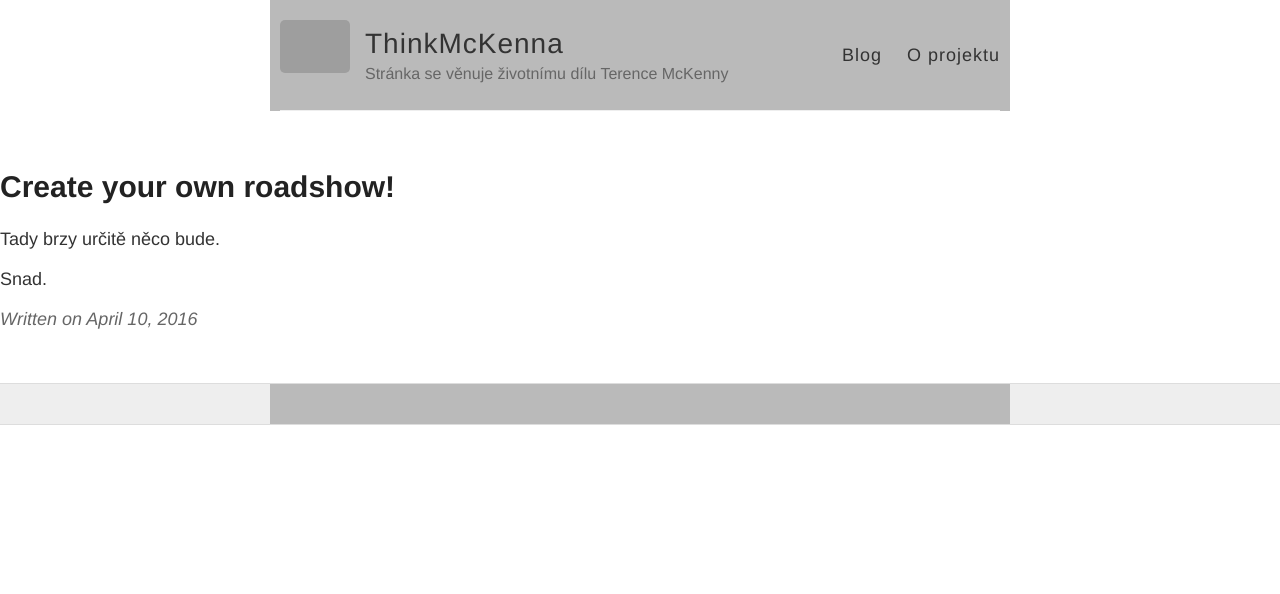
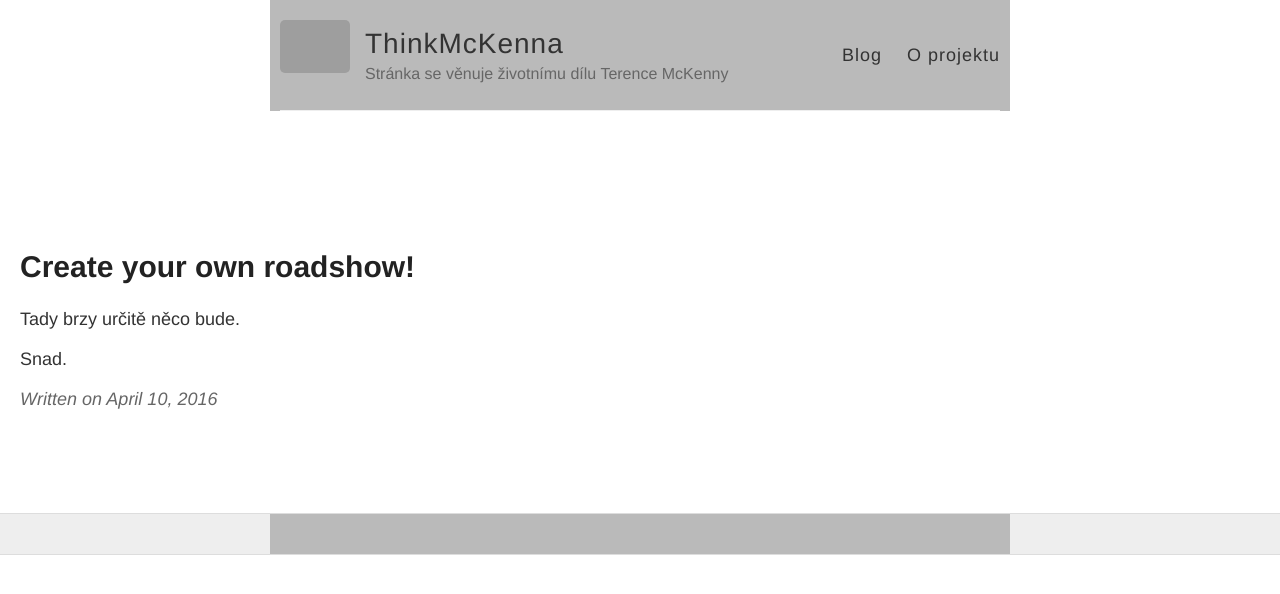
Before and after one commit to lucie-pelikanova/HavelockatGITHUB.github.io, a Jekyll site: the page built from _posts/2016-4-10-Prvni-post.md, in a window 1280 px wide. Shown: the top 594 px of the page. Built offline with Jekyll 4.4.1, drawn with Linux system fonts in a browser that asks for light colours; grey boxes are pictures that could not be loaded.

Commit message:
Update default.html

```diff
--- a/_layouts/default.html
+++ b/_layouts/default.html
@@ -21,6 +21,11 @@
     .container{
       background-color:#bababa;
     }
+
+    #main{
+      padding:50px 20px 50px 20px;
+    }
+
 
   </style>
 
```
